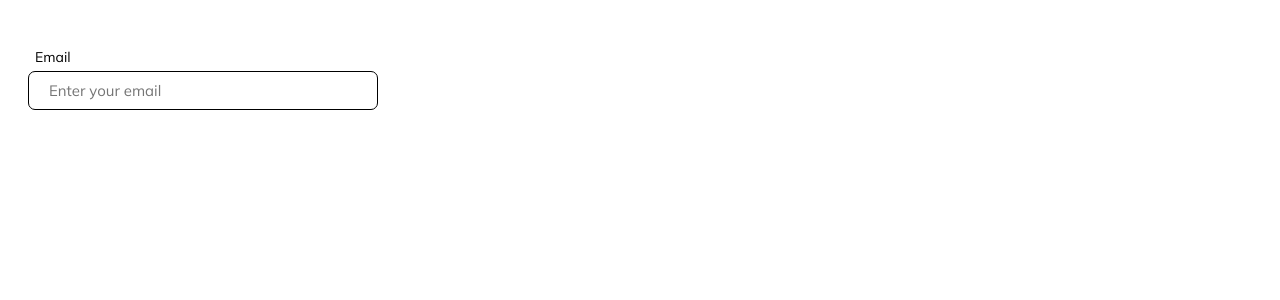
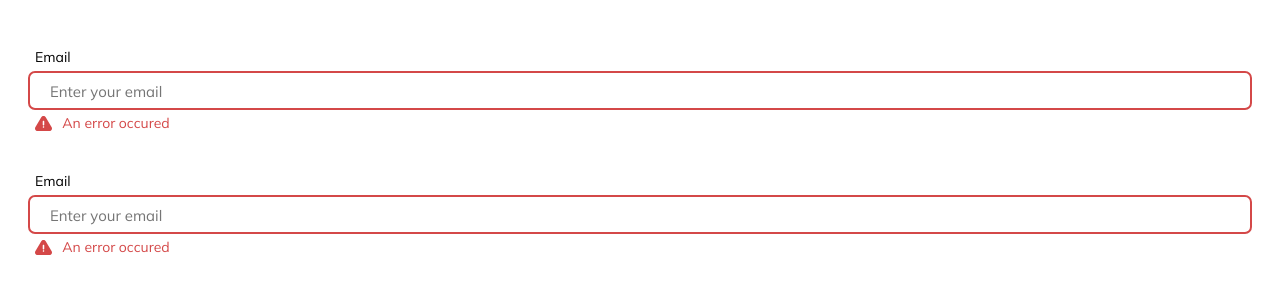
Before and after one commit to theajstars/react-forms, a React (Create React App) app: page / in a window 1280 px wide. Shown: the top 300 px of the page. Built offline with nearby package versions, Linux system fonts and the light colour scheme.

Commit message:
:sparkles: Added More Styling configuration for `TextField`

```diff
--- a/src/App.tsx
+++ b/src/App.tsx
@@ -13,11 +13,20 @@ function App() {
     showBorder: true,
     spellCheck: false,
     size: "md",
+    type: "password",
+    errorMessage: "An error occured",
+    inputStyle: {
+      // borderColor: "red",
+      // backgroundColor: "green",
+    },
   };
   return (
     <div className="App">
       <br />
-      <div style={{ padding: "20px", width: "350px" }}>
+      <div style={{ padding: "20px", width: "100%", boxSizing: "border-box" }}>
+        <TextField {...textInputProps} />
+      </div>
+      <div style={{ padding: "20px", width: "100%", boxSizing: "border-box" }}>
         <TextField {...textInputProps} />
       </div>
       <br />
--- a/src/Components/TextField/index.tsx
+++ b/src/Components/TextField/index.tsx
@@ -1,5 +1,9 @@
 import { useRef, useState } from "react";
+
 import { motion } from "framer-motion";
+
+import ErrorIcon from "../../Assets/ErrorIcon.svg";
+
 import "./style.scss";
 
 export interface TextFieldProps {
@@ -7,6 +11,7 @@ export interface TextFieldProps {
   value: string | number;
   onChange: (e: React.ChangeEvent<HTMLInputElement>) => void;
   label?: string;
+  errorMessage?: string;
   placeholder?: string;
   error?: boolean;
   size?: "lg" | "md" | "sm";
@@ -28,11 +33,13 @@ export default function TextField({
   size = "md",
   inputStyle,
   labelStyle,
+  errorMessage,
 }: TextFieldProps) {
   const inputRef = useRef<HTMLInputElement>(null);
   const [animate, setAnimate] = useState<boolean>(false);
   return (
-    <div className="container">
+    <div className="textfield-container">
+      {label && (
         <span
           className="label"
           onClick={() => {
@@ -42,10 +49,15 @@ export default function TextField({
         >
           {label}
         </span>
+      )}
       <motion.input
         initial={false}
         animate={{
-          borderColor: animate ? "rgba(0, 77, 153, 0.7)" : "rgba(0, 0, 0, 1)",
+          borderColor: error
+            ? "#D44848"
+            : animate
+            ? "rgba(0, 77, 153, 0.7)"
+            : inputStyle?.borderColor ?? "#DDDDDD",
         }}
         ref={inputRef}
         onFocus={() => {
@@ -64,6 +76,18 @@ export default function TextField({
         spellCheck={spellCheck}
         style={inputStyle}
       />
+      <span className="error-message">
+        {error ? (
+          errorMessage && (
+            <div className="error-container">
+              <img src={ErrorIcon} alt="" className="error-icon" />
+              {errorMessage}
+            </div>
+          )
+        ) : (
+          <span>&nbsp;</span>
+        )}
+      </span>
     </div>
   );
 }
--- a/src/Components/TextField/style.scss
+++ b/src/Components/TextField/style.scss
@@ -1,4 +1,4 @@
-.container {
+.textfield-container {
   width: 100%;
   display: flex;
   flex-direction: column;
@@ -17,6 +17,14 @@
     font-size: 15px;
     transition-duration: 0.12s;
   }
+  .input[type="password"]::placeholder {
+    letter-spacing: initial;
+    font-size: 15px;
+  }
+  .input[type="password"] {
+    letter-spacing: 2px;
+    font-size: 18px;
+  }
   .input-lg {
     height: 50px;
   }
@@ -26,10 +34,28 @@
   .input-sm {
     height: 30px;
   }
+  .input-error {
+    border-color: #d44848 !important;
+  }
   .border-true {
-    border: 1px solid rgba($color: #000000, $alpha: 0.2);
+    border: 2px solid #dddddd;
   }
   .border-false {
     border: none;
   }
+  .error-message {
+    color: #d44848;
+    margin-top: 4px;
+    margin-left: 7px;
+    font-size: 14px;
+  }
+  .error-container {
+    display: flex;
+    flex-direction: row;
+    align-items: center;
+  }
+  .error-icon {
+    margin-right: 10px;
+    height: 15px;
+  }
 }
```
Also changed, not shown: src/Assets/ErrorIcon.svg (added). Lines whose indentation alone changed are shown as unchanged.
